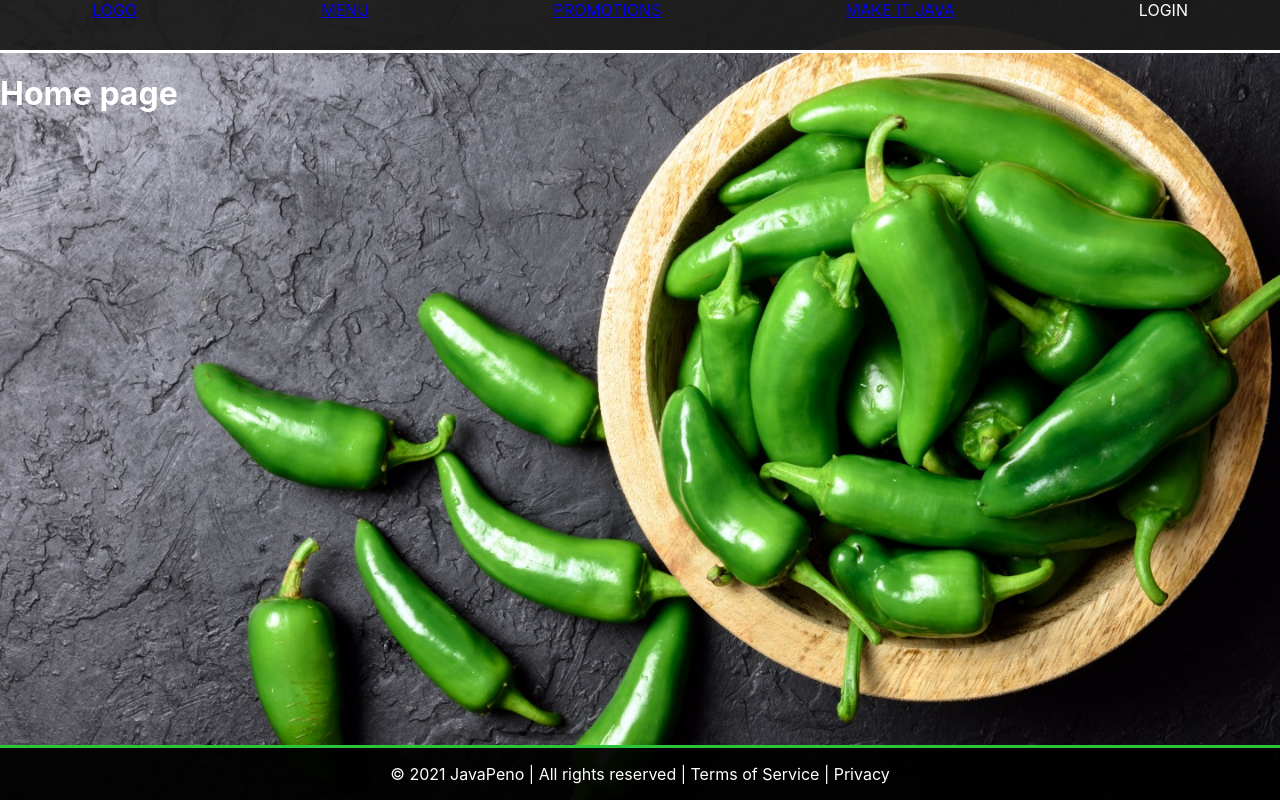
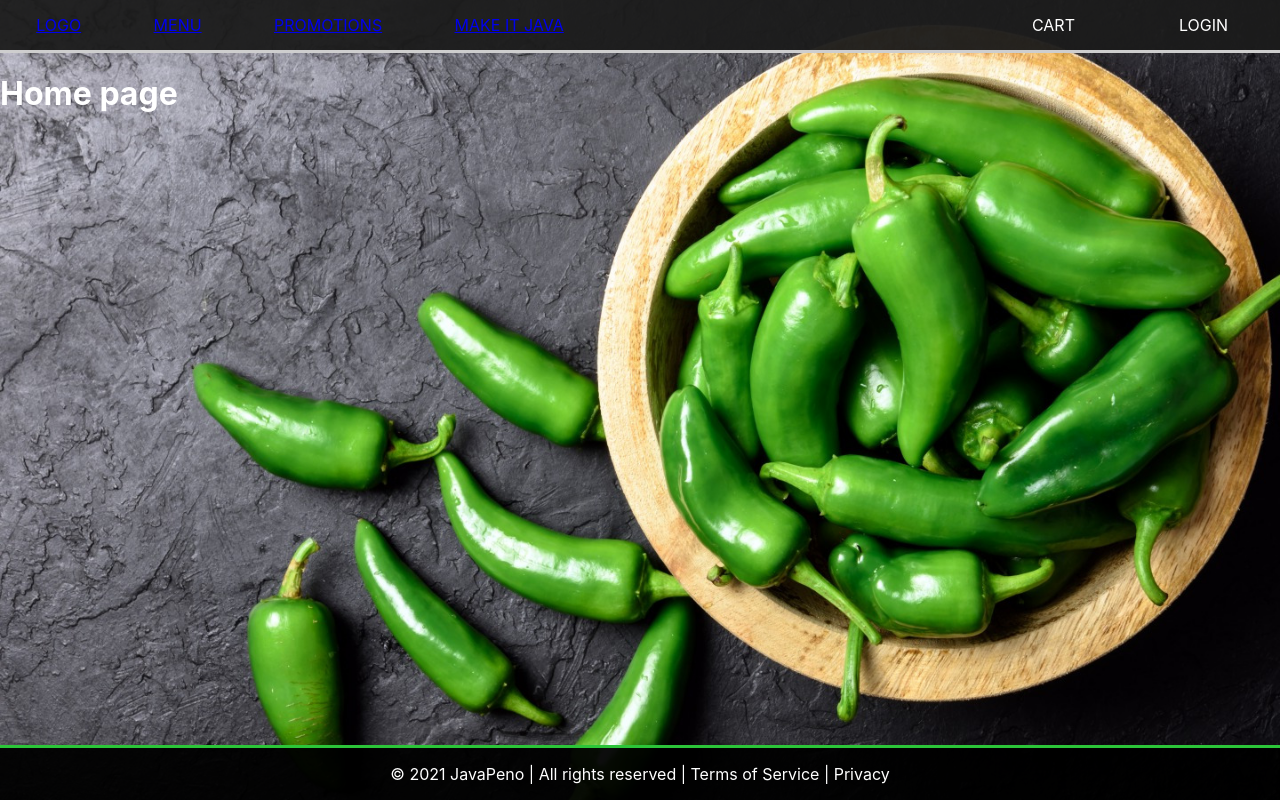
Before and after one commit to CodecoolGlobal/el-proyecte-grande-sprint-4-java-havalda-r, a React (Create React App) app: page / in a window 1280 px wide. Built offline with nearby package versions, Linux system fonts and the light colour scheme.

Commit message:
feat: align header items

```diff
--- a/src/components/Header/Header.js
+++ b/src/components/Header/Header.js
@@ -5,6 +5,7 @@ import styles from './Header.module.css';
 const Header = () => {
   return (
     <header className={styles.Header}>
+      <div className={[styles.container, styles.left].join(' ')}>
         <Link to='/'>
           <div>LOGO</div>
         </Link>
@@ -17,7 +18,11 @@ const Header = () => {
         <Link to='/builder'>
           <div>MAKE IT JAVA</div>
         </Link>
+      </div>
+      <div className={[styles.container, styles.right].join(' ')}>
+        <div>CART</div>
         <div>LOGIN</div>
+      </div>
     </header>
   );
 };
--- a/src/components/Header/Header.module.css
+++ b/src/components/Header/Header.module.css
@@ -1,7 +1,21 @@
 .Header {
   background-color: rgba(27, 27, 27, 0.95);
-  border-bottom: 3px solid white;
+  border-bottom: 3px solid rgb(206, 206, 206);
+  display: flex;
+  justify-content: space-between;
+  align-items: center;
+  height: 50px;
+}
+
+.container {
   display: flex;
   justify-content: space-around;
-  height: 50px;
 }
+
+.left {
+  width: 600px;
+}
+
+.right {
+  width: 300px;
+}
```
Lines whose indentation alone changed are shown as unchanged.
